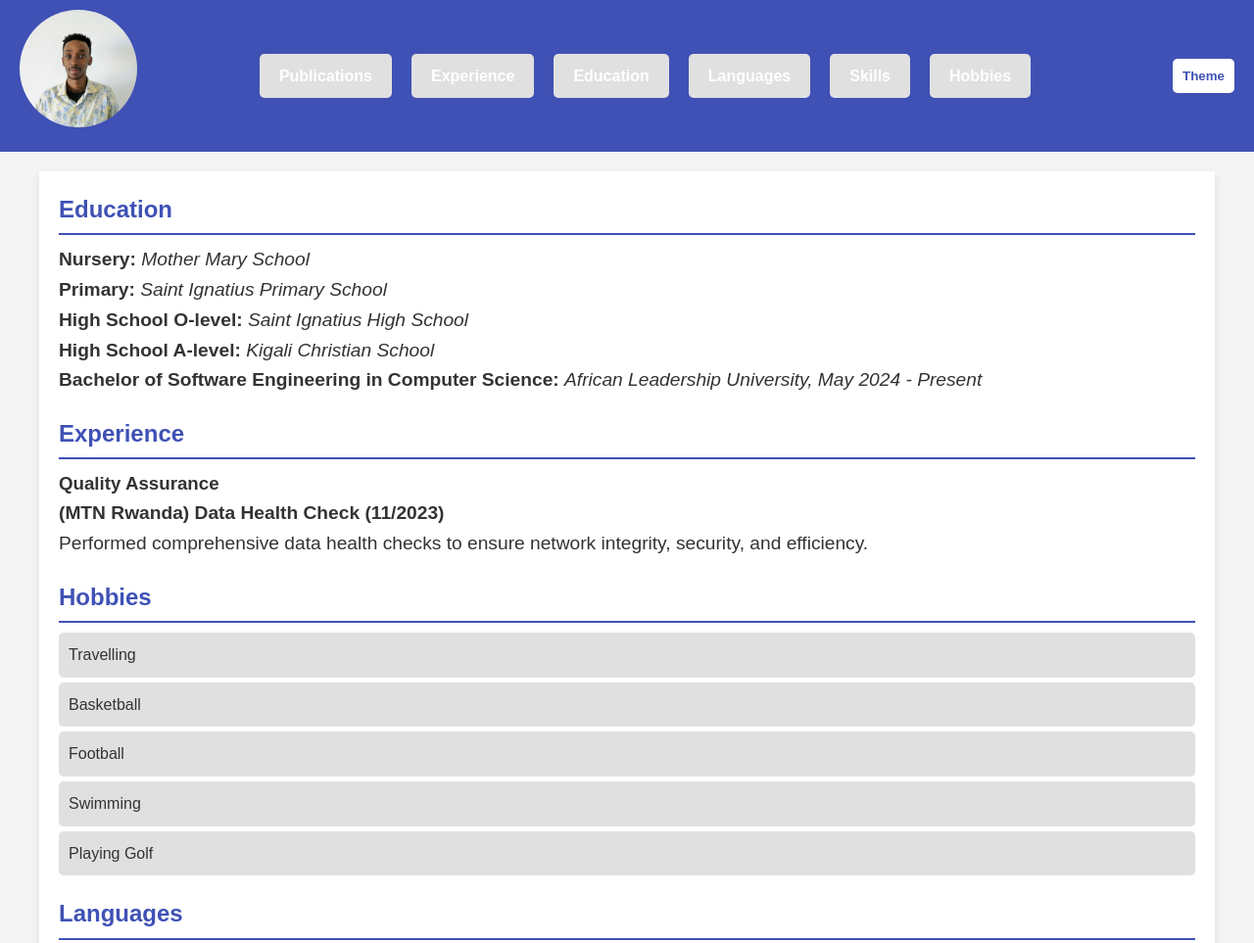
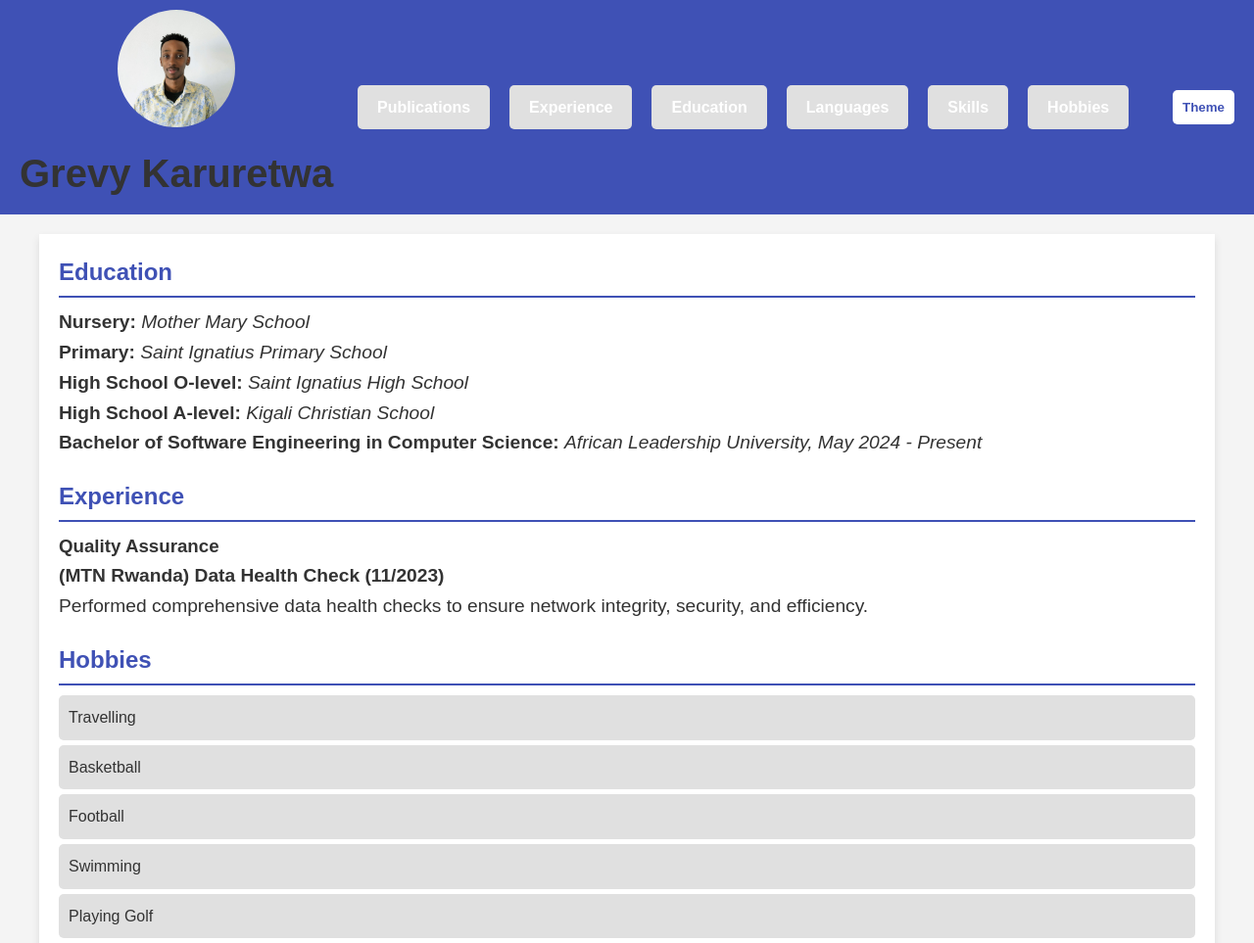
Before and after one commit to grevy-k/Resume, a plain HTML site: page index.html in a window 1280 px wide. Shown: the top 963 px of the page at 98% size. Drawn offline with Linux system fonts and the light colour scheme.

Commit message:
adde my name

```diff
--- a/index.html
+++ b/index.html
@@ -11,6 +11,7 @@
     <nav>
         <div class="profile-container">
             <img src="images/profile.jpeg.jpg" alt="Profile Picture" class="profile-pic">
+            <h1>Grevy Karuretwa</h1>
         </div>
         <ul class="menu" id="menu">
             <li><a href="#publications">Publications</a></li>
```
